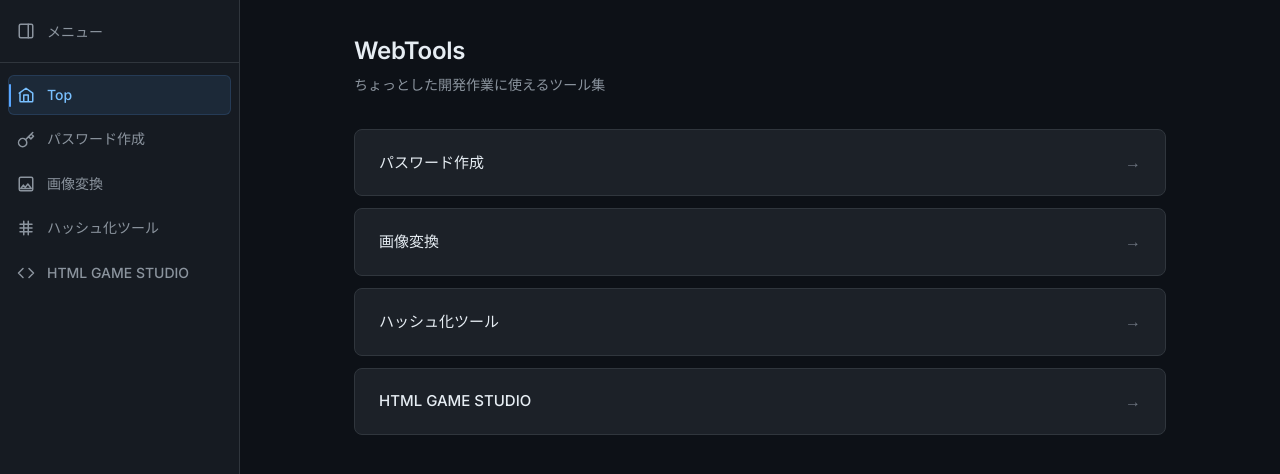
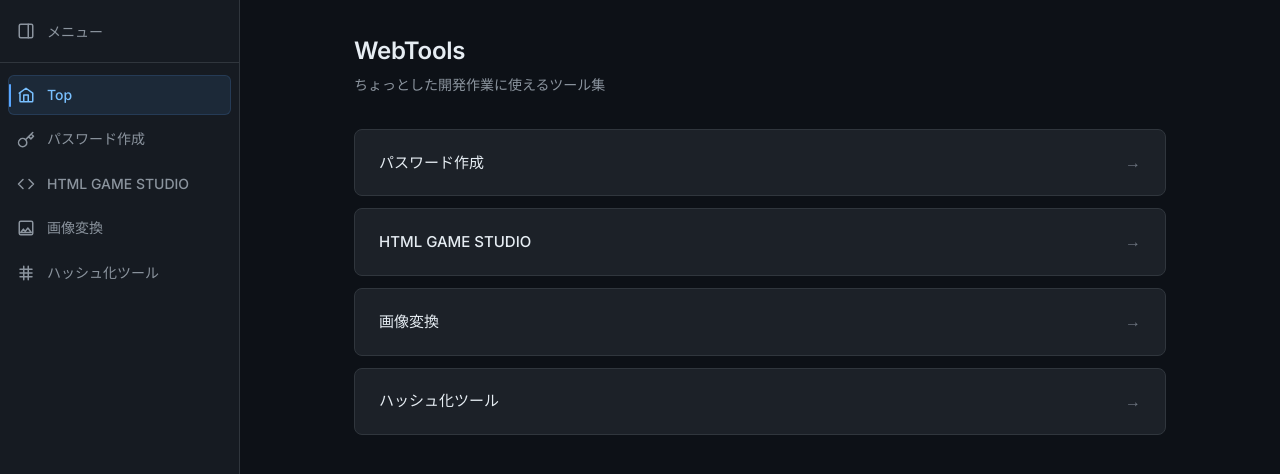
Before and after one commit to Your1170/webTools, a Vue app: page / in a window 1280 px wide. Shown: the top 474 px of the page. Built offline with nearby package versions, Linux system fonts and the light colour scheme.

Commit message:
2026.11.15 - メニューの表示順を調整

```diff
--- a/src/router/path.ts
+++ b/src/router/path.ts
@@ -23,6 +23,12 @@ export const pageLinks: TypePageLinks[] = [
     iconPath: 'M21 2l-2 2m-7.61 7.61a5.5 5.5 0 1 1-7.778 7.778 5.5 5.5 0 0 1 7.777-7.777zm0 0L15.5 7.5m0 0 3 3L22 7l-3-3m-3.5 3.5L19 4',
   },
   {
+    name: 'HTML GAME STUDIO',
+    path: '/html_game_studio',
+    // Code / terminal icon
+    iconPath: 'M16 18l6-6-6-6M8 6L2 12l6 6',
+  },
+  {
     name: '画像変換',
     path: '/image_converter',
     // Image / picture icon
@@ -34,10 +40,4 @@ export const pageLinks: TypePageLinks[] = [
     // Hash / fingerprint icon
     iconPath: 'M4 7h16M4 12h16M4 17h16M9 3v18M15 3v18',
   },
-  {
-    name: 'HTML GAME STUDIO',
-    path: '/html_game_studio',
-    // Code / terminal icon
-    iconPath: 'M16 18l6-6-6-6M8 6L2 12l6 6',
-  },
 ];
```
